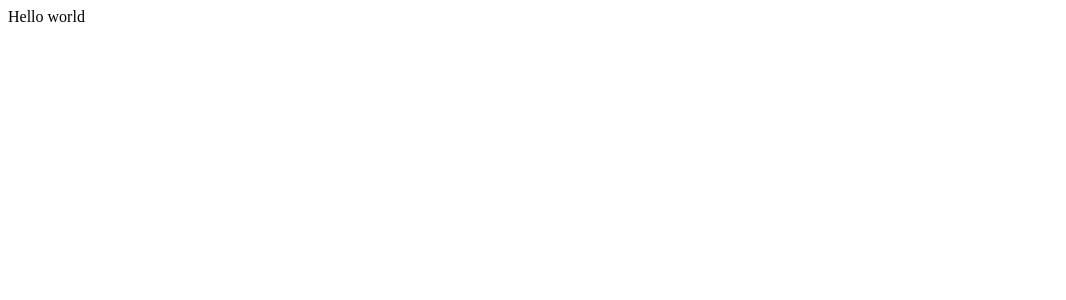
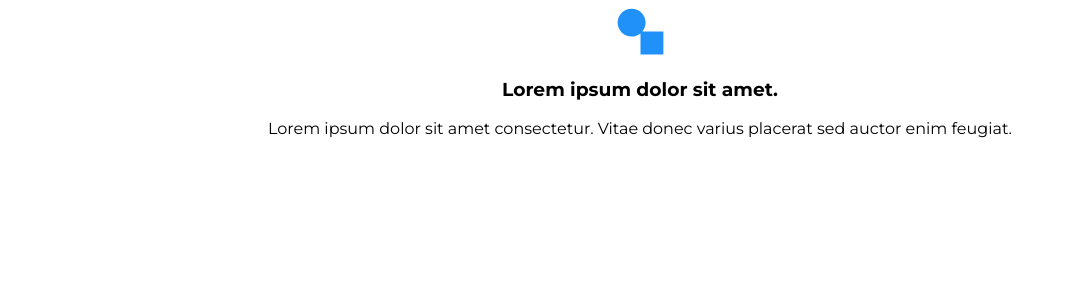
Before and after one commit to Kousay-Jebir/MKGCONCEPT-internship-frontend, a React (Vite) app: page / in a window 1280 px wide. Shown: the top 300 px of the page, without its empty margins (0-1066 px from the left). Built offline with nearby package versions, Linux system fonts and the light colour scheme.

Commit message:
creating a theme,global css file,utility component

```diff
--- a/index.html
+++ b/index.html
@@ -3,6 +3,9 @@
   <head>
     <meta charset="UTF-8" />
     <meta name="viewport" content="width=device-width, initial-scale=1.0" />
+    <link rel="preconnect" href="https://fonts.googleapis.com">
+    <link rel="preconnect" href="https://fonts.gstatic.com" crossorigin>
+    <link href="https://fonts.googleapis.com/css2?family=Montserrat:ital,wght@0,100..900;1,100..900&display=swap" rel="stylesheet">
     <title>Design replica</title>
   </head>
   <body>
--- a/src/App.jsx
+++ b/src/App.jsx
@@ -1,8 +1,10 @@
+import Feature from "./components/Feature"
+import "./app.css"
 function App() {
 
   return (
     <>
-    Hello world
+    <Feature/>
     </>
   )
 }
--- /dev/null
+++ b/src/app.css
@@ -0,0 +1,3 @@
+:root{
+    font-family: 'Montserrat',sans-serif;
+}
--- /dev/null
+++ b/src/components/Feature.jsx
@@ -0,0 +1,14 @@
+import featureVector from '../assets/featureVector.svg'
+import Box from './utility/Box'
+
+export default function Feature({svgIcon,title,description}){
+    return(
+        <Box styles={{
+            textAlign:'center',
+        }}>
+            <img src={featureVector}></img>
+            <h3>Lorem ipsum dolor sit amet.</h3>
+            <p>Lorem ipsum dolor sit amet consectetur. Vitae donec varius placerat sed auctor enim feugiat.</p>
+        </Box>
+    )
+}
--- /dev/null
+++ b/src/components/utility/Box.jsx
@@ -0,0 +1,9 @@
+export default function Box({ children, styles, element = 'div' }) {
+    const Element = element;
+
+    return (
+        <Element style={styles}>
+            {children}
+        </Element>
+    );
+}
```
Also changed, not shown: src/theme.js (added, +28 -0 lines), src/assets/featureVector.svg (added), src/assets/screen.png (added).
